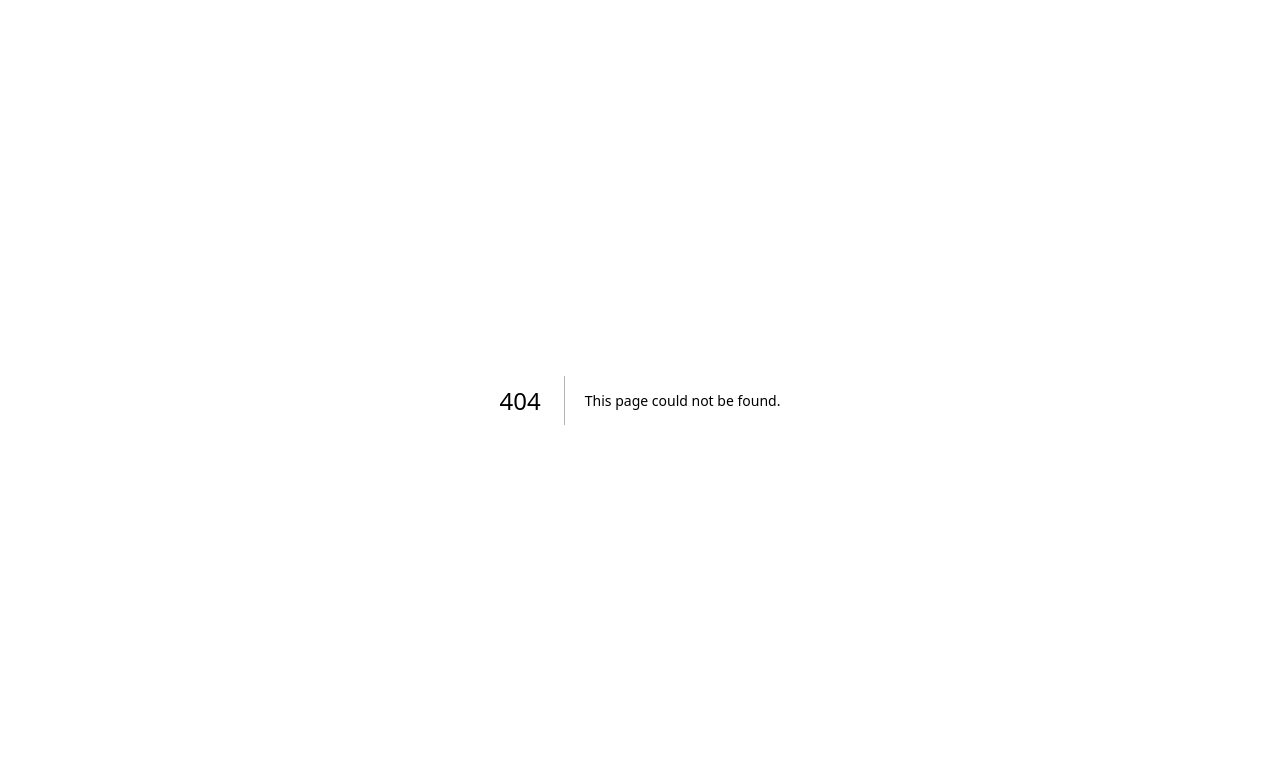
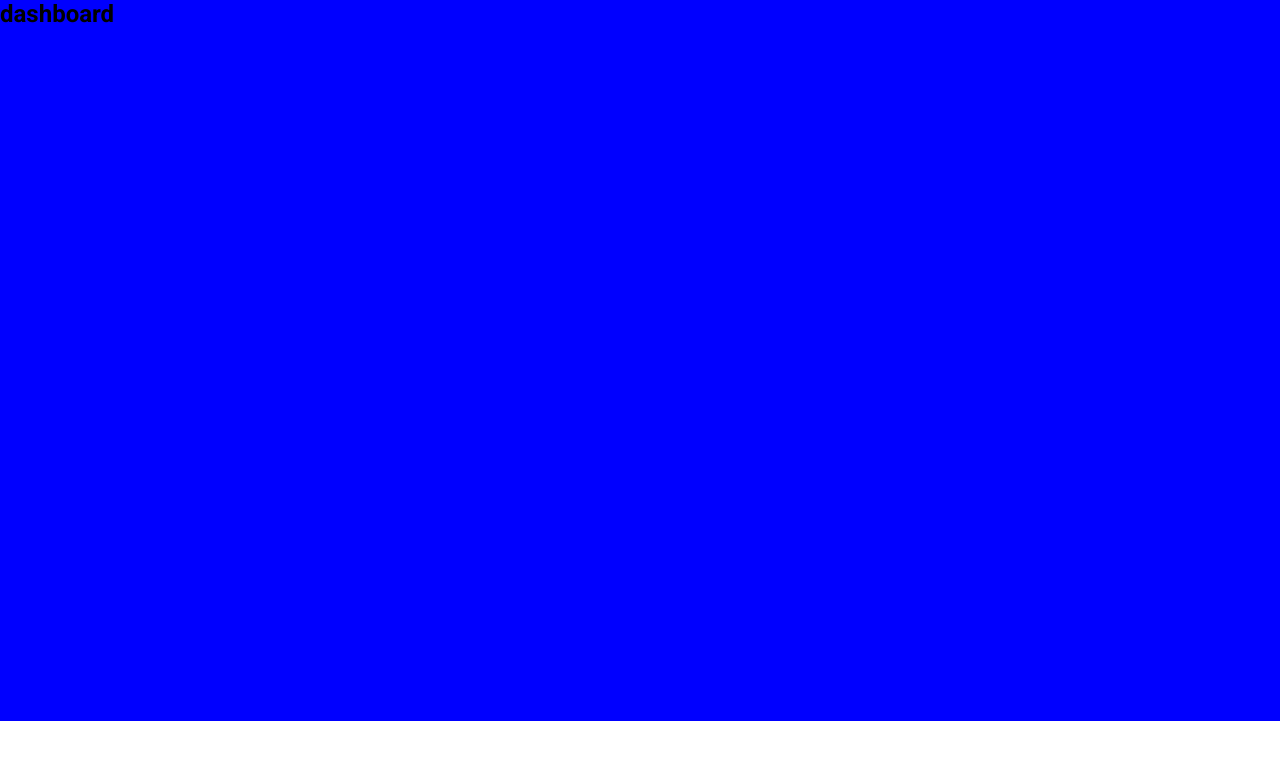
Before and after one commit to rodolphoreis/tasks, a Next.js app: page /dashboard in a window 1280 px wide. Before the commit this address had no page. Shown: the top 760 px of the page. Built offline with nearby package versions, Linux system fonts and the light colour scheme.

Commit message:
feat: create component and style

```diff
--- /dev/null
+++ b/src/pages/dashboard/dashboard.module.css
@@ -0,0 +1,9 @@
+.container {
+  background-color: blue;
+  width: 100%;
+  height: calc(100vh - 79px);
+}
+.title {
+  margin: 0;
+  padding: 0;
+}
--- /dev/null
+++ b/src/pages/dashboard/index.tsx
@@ -0,0 +1,14 @@
+import styles from "./dashboard.module.css";
+import "../../styles/globals.css";
+
+const Dashboard = () => {
+  return (
+    <>
+      <div className={styles.container}>
+        <h2 className={styles.title}>dashboard</h2>
+      </div>
+    </>
+  );
+};
+
+export default Dashboard;
```
